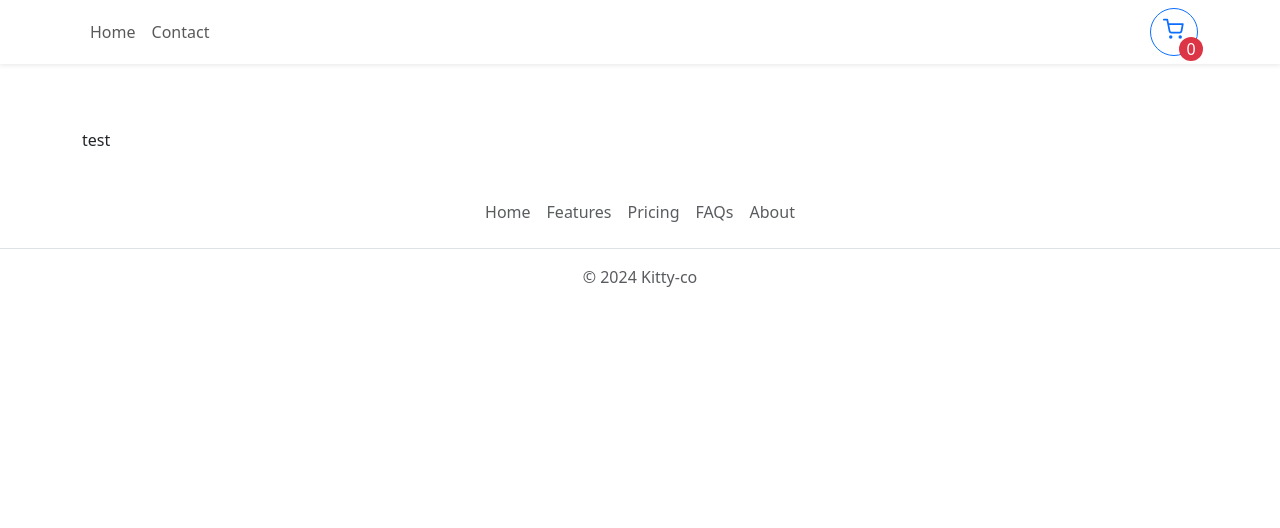
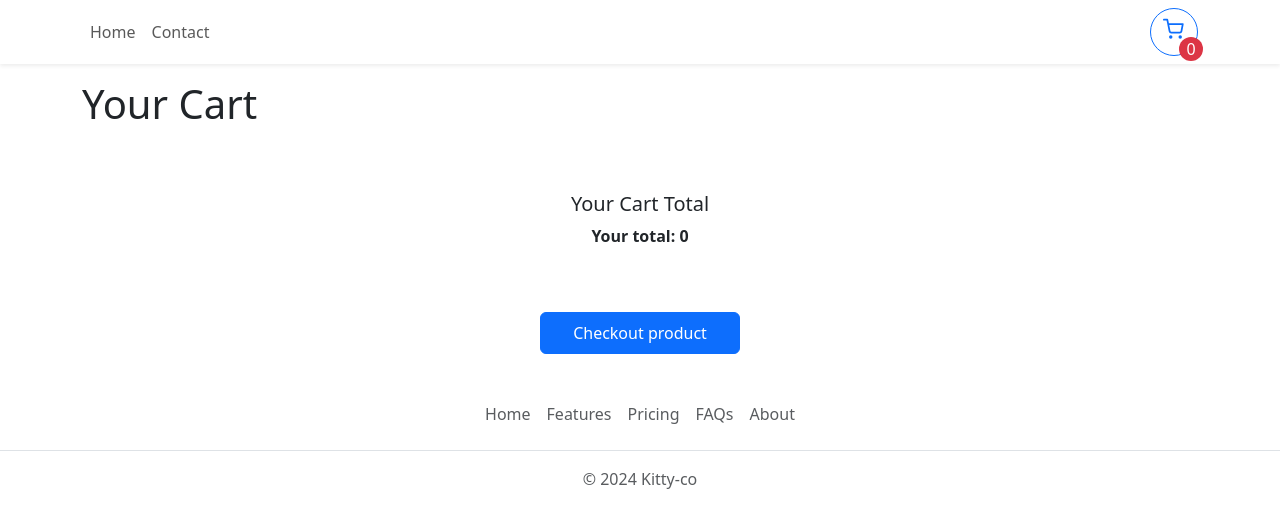
Before and after one commit to KityLinn/fameworks-ca, a React (Vite) app: page /checkout in a window 1280 px wide. Shown: the top 528 px of the page. Built offline with nearby package versions, Linux system fonts and the light colour scheme.

Commit message:
created cart total price

```diff
--- a/src/components/Cartitem.jsx
+++ b/src/components/Cartitem.jsx
@@ -5,7 +5,7 @@ export function Cartitem({items:{item, amount}}) {
 
     return (
       <>
-        <Card key={item.id} className="h-100 d-flex flex-row border-black border-2 p-3" style={{ maxWidth: "400px" }}>
+        <Card key={item.id} className="h-100 d-flex flex-row border-black border-2 p-1" style={{ maxWidth: "400px" }}>
           <Card.Img
             variant="top"
             height="140px"
@@ -16,7 +16,7 @@ export function Cartitem({items:{item, amount}}) {
           <Card.Body className="d-flex flex-column">
             <Card.Title className="d-flex flex-row gap-5">
               <span className="fs-6">{item.title}</span>
-              <span className="fs-6">Price: {item.discountedPrice*amount}kr </span>
+              <span className="fs-6">Total Price: {item.discountedPrice*amount}kr </span>
             </Card.Title>
             <span>Amount: {amount}</span>
           </Card.Body>
--- a/src/pages/Checkout.jsx
+++ b/src/pages/Checkout.jsx
@@ -1,5 +1,5 @@
 import { useEffect, useState } from "react";
-import { Row, Col } from "react-bootstrap";
+import { Row, Col, Button } from "react-bootstrap";
 import { Cartitem } from "../components/Cartitem.jsx"
 
 export function Checkout() {
@@ -25,17 +25,31 @@ export function Checkout() {
     };
   }, []);
 
+  const [cartTotal, setcartTotal] = useState(0)
+
+  useEffect(()=> {
+    let tempTotal = 0;
+    Object.keys(cartData).forEach(key => {
+    tempTotal +=  cartData[key].amount * cartData[key].item.discountedPrice
+    })
+    setcartTotal(tempTotal)
+  }, [cartData]);
+
+
   console.log(cartData)
 
   return (
     <>
+      <h1>Your Cart</h1>
       <Row className="d-flex flex-column justify-content-center align-items-center mt-5 g-3">
-      {Object.keys(cartData).map((key) => {
-        return (
-            <Cartitem items={cartData[key]} key={key}/>
-        );
-      })}
-      <div>test</div>
+        {Object.keys(cartData).map((key) => {
+          return <Cartitem items={cartData[key]} key={key} />;
+        })}
+        <div className=" d-flex flex-column align-items-center justify-content-center">
+          <h2 className="fs-5">Your Cart Total</h2>
+          <span><p className="fw-bold fs-6">Your total: {cartTotal}</p></span>
+        </div>
+        <Button href= {"/checkoutsuccess"} className="mt-5 p-2" variant="primary" style={{ maxWidth: "200px" }}>Checkout product</Button>
       </Row>
     </>
   );
```
